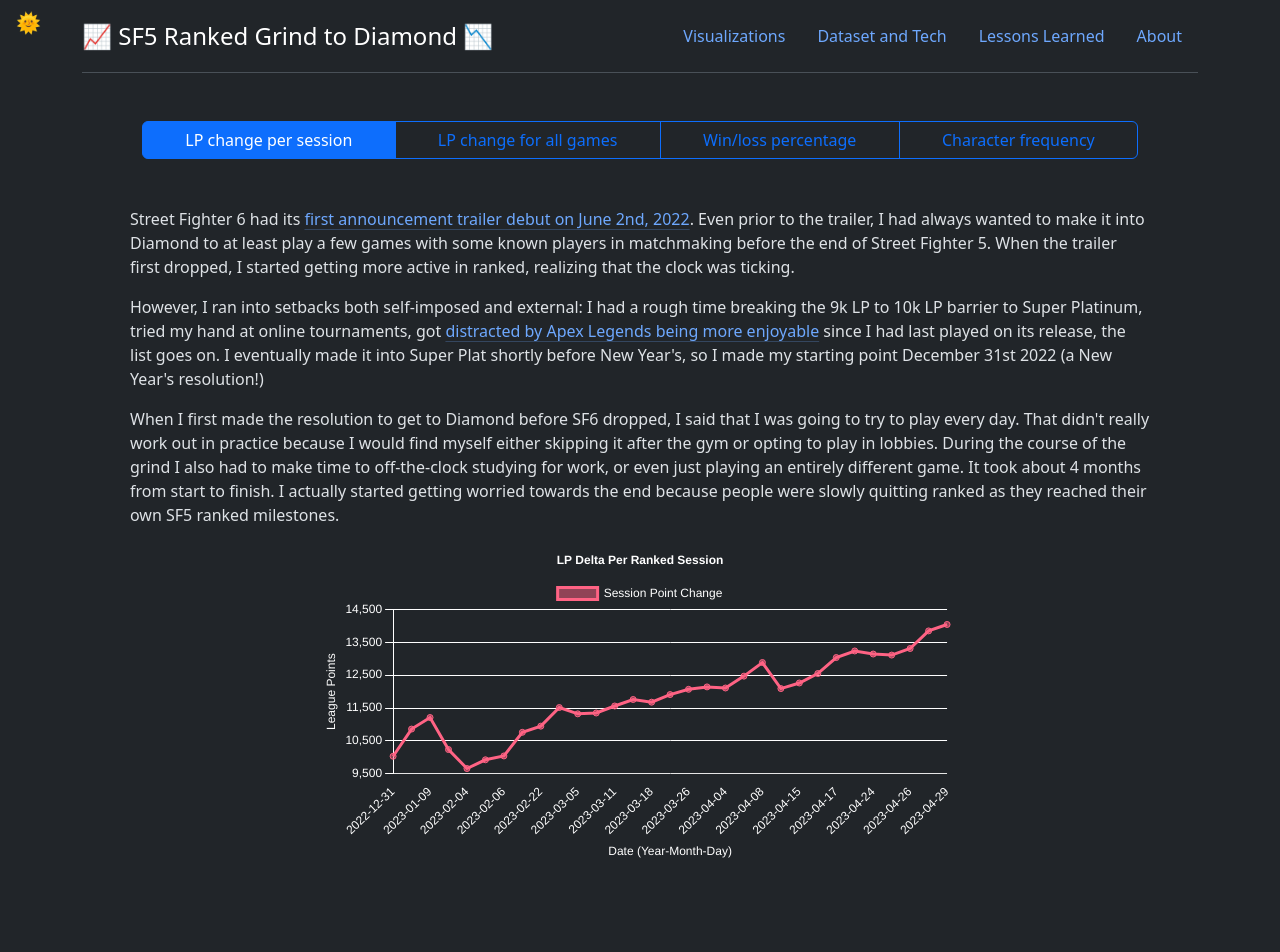
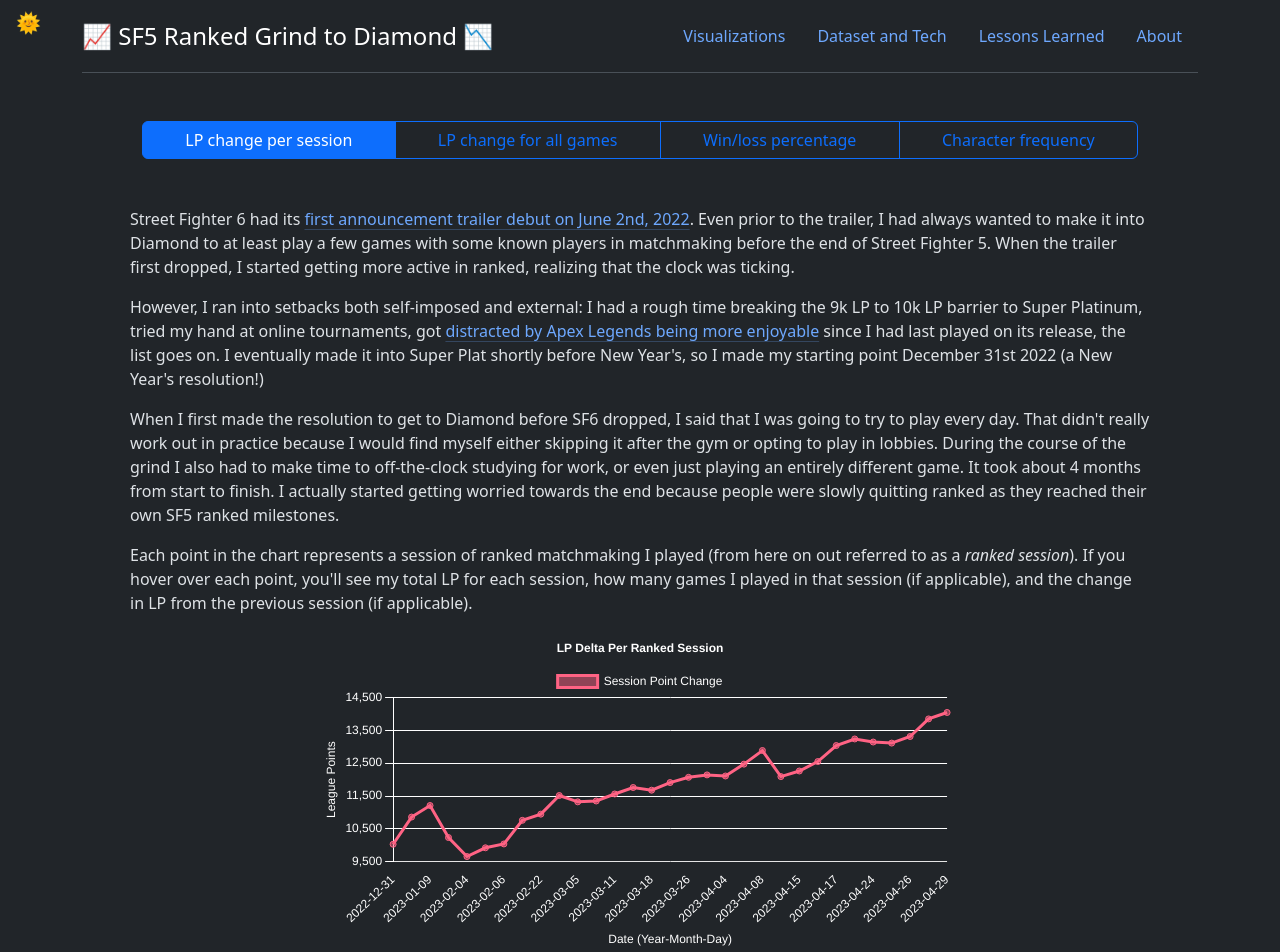
Before and after one commit to jmarkman/sf5-grind-to-diamond, a React (Create React App) app: page / in a window 1280 px wide. Shown: the top 952 px of the page. Built offline with nearby package versions, Linux system fonts and the light colour scheme.

Commit message:
Adding some easter eggs and minor tweaks

```diff
--- a/src/components/aboutpage.tsx
+++ b/src/components/aboutpage.tsx
@@ -18,8 +18,12 @@ const AboutPage = () => {
                 <h1 className='pb-3 text-center'>About this website</h1>
             </div>
             <ReactMarkdown remarkPlugins={[remarkHeadingGap, remarkBreaks]} children={aboutDoc} />
-            <div className='row pb-5 align-content-center'>
-                <YouTubeEmbed hyperlink='https://www.youtube-nocookie.com/embed/8aH5byo3J6A?si=vs7XSqfIcml7ZUZn' videoTitle='History of the Jive, Part 1' />
+            <div className='py-3'>
+                <div className='row'>
+                    <div className='mx-auto text-center'>
+                        <YouTubeEmbed hyperlink='https://www.youtube-nocookie.com/embed/8aH5byo3J6A?si=vs7XSqfIcml7ZUZn' videoTitle='History of the Jive, Part 1' />
+                    </div>
+                </div>
             </div>
         </div>
     );
--- a/src/components/visualizations/persessionchart.tsx
+++ b/src/components/visualizations/persessionchart.tsx
@@ -4,14 +4,29 @@ import RankedSession from '../../models/RankedSession';
 import { Line } from 'react-chartjs-2';
 import "../../css/chart.css";
 import { ThemeContext } from "../../contexts/themecontext";
-import React, { useState, useContext, useEffect } from 'react';
+import React, { useState, useContext, useEffect, useRef } from 'react';
 import { ThemeContextType } from '../../models/ThemeContextType';
 import { LIGHT_MODE, DARK_MODE, NO_GRID_LINE } from '../../models/StyleConstants';
+import YouTubeEmbed from '../youtubeembed';
+import chunPoint from '../../content/images/chun-line-chart-point.png';
+import sphealPoint from '../../content/images/spheal-line-chart-point.png';
+import { ChartJSOrUndefined } from 'react-chartjs-2/dist/types';
 
 const PerSessionChart = (props: VisualizationProps) => {
     ChartJS.register(CategoryScale, LinearScale, PointElement, LineElement, Title, Tooltip, Legend);
+    const chartRef = useRef<ChartJSOrUndefined<"line", RankedSession[], unknown> | null>(null);
     const themeContext: ThemeContextType | null = useContext(ThemeContext);
     const [gridStyle, setGridStyle] = useState<string>("");
+    const [videoVisibility, setVideoVisibility] = useState<boolean>(false);
+    const chunLineChartPoint = new Image();
+    chunLineChartPoint.src = chunPoint;
+
+    const sphealLineChartPoint = new Image();
+    sphealLineChartPoint.src = sphealPoint;
+
+    const closeVideo = (): void => {
+        setVideoVisibility(false);
+    };
 
     useEffect(() => {
         if (themeContext?.theme === "dark") {
@@ -27,6 +42,14 @@ const PerSessionChart = (props: VisualizationProps) => {
 
     let chartOptions: ChartOptions<"line"> = {
         responsive: true,
+        onClick(event, elements, chart) {
+            if (elements.length > 0) {
+                let session: RankedSession = chart.data.datasets[0].data[elements[0].index] as unknown as RankedSession;
+                if (session.date === "2023-03-26") {
+                    setVideoVisibility(true);
+                }
+            }
+        },
         scales: {
             x: {
                 grid: {
@@ -87,12 +110,71 @@ const PerSessionChart = (props: VisualizationProps) => {
         },
     };
 
+    return (
+        <div className='alignment'>
+            <div className='row'>
+                <div className='col'>
+                    <div className='px-5'>
+                        <p>Street Fighter 6 had its <a className='link-offset-2 link-underline link-underline-opacity-25' href='https://www.youtube.com/watch?v=1INU3FOJsTw'>first announcement trailer debut on June 2nd, 2022</a>. Even prior to the trailer, I had always wanted to make it into Diamond to at least play a few games with some known players in matchmaking before the end of Street Fighter 5. When the trailer first dropped, I started getting more active in ranked, realizing that the clock was ticking.</p>
+                        <p>However, I ran into setbacks both self-imposed and external: I had a rough time breaking the 9k LP to 10k LP barrier to Super Platinum, tried my hand at online tournaments, got <a className='link-offset-2 link-underline link-underline-opacity-25' href='https://www.youtube.com/watch?v=RxSmD0OW_oI&list=PLLGcuLWMLx9EHsRlsshuXRgS1Zxz3e-r_&index=1'>distracted by Apex Legends being more enjoyable</a> since I had last played on its release, the list goes on. I eventually made it into Super Plat shortly before New Year's, so I made my starting point December 31st 2022 (a New Year's resolution!)</p>
+                        <p>When I first made the resolution to get to Diamond before SF6 dropped, I said that I was going to try to play every day. That didn't really work out in practice because I would find myself either skipping it after the gym or opting to play in lobbies. During the course of the grind I also had to make time to off-the-clock studying for work, or even just playing an entirely different game. It took about 4 months from start to finish. I actually started getting worried towards the end because people were slowly quitting ranked as they reached their own SF5 ranked milestones.</p>
+                        <p>Each point in the chart represents a session of ranked matchmaking I played (from here on out referred to as a <em>ranked session</em>). If you hover over each point, you'll see my total LP for each session, how many games I played in that session (if applicable), and the change in LP from the previous session (if applicable).</p>
+                    </div>
+                </div>
+            </div>
+            {videoVisibility &&
+                <div className='py-3'>
+                    <div className='row'>
+                        <div className='mx-auto text-center'>
+                            <YouTubeEmbed videoTitle='The breakthrough' hyperlink='https://www.youtube-nocookie.com/embed/wVbmQbMZu7E?si=RJzdeXlcbzCvcnil' />
+                        </div>
+                    </div>
+                    <div className='row'>
+                        <div className='mx-auto text-center'>
+                            <button className='btn btn-danger' onClick={closeVideo}>Close</button>
+                        </div>
+                    </div>
+                </div>
+            }
+            <div className='row'>
+                <div className='col'>
+                    <div className='responsiveChart'>
+                        <Line ref={chartRef} options={chartOptions} data={generateLineChartData(lineChartLabels, allRankedSessions)} />
+                    </div>
+                </div>
+            </div>
+        </div>
+    );
+};
+
+/**
+ * Generates the line chart data and the label easter eggs for the
+ * points on the chart
+ * @param axesLabels
+ * @param rankedSessions
+ * @returns The chart data object for the Line element
+ */
+const generateLineChartData = (axesLabels: string[], rankedSessions: RankedSession[]): ChartData<"line", RankedSession[]> => {
+    let flag: number = Math.floor(Math.random() * 11);
+    let pointStyle: HTMLImageElement = new Image();
+
+    switch (flag) {
+        case 3:
+            pointStyle.src = chunPoint;
+            break;
+        case 7:
+            pointStyle.src = sphealPoint;
+            break;
+        default:
+            break;
+    }
+
     let lineChartData: ChartData<"line", RankedSession[]> = {
-        labels: lineChartLabels,
+        labels: axesLabels,
         datasets: [
             {
                 label: 'Session Point Change',
-                data: allRankedSessions,
+                data: rankedSessions,
                 parsing: {
                     xAxisKey: 'date',
                     yAxisKey: 'pointsEnd'
@@ -101,38 +183,13 @@ const PerSessionChart = (props: VisualizationProps) => {
                 backgroundColor: 'rgba(255, 99, 132, 0.5)',
                 datalabels: {
                     display: false
-                }
+                },
+                pointStyle: pointStyle.src === "" ? "circle" : pointStyle
             }
         ]
     };
 
-    return (
-        <div className='alignment'>
-            <div className='row'>
-                <div className='col'>
-                    <div className='px-5'>
-                        <p>Street Fighter 6 had its <a className='link-offset-2 link-underline link-underline-opacity-25' href='https://www.youtube.com/watch?v=1INU3FOJsTw'>first announcement trailer debut on June 2nd, 2022</a>. Even prior to the trailer, I had always wanted to make it into Diamond to at least play a few games with some known players in matchmaking before the end of Street Fighter 5. When the trailer first dropped, I started getting more active in ranked, realizing that the clock was ticking.</p>
-                        <p>However, I ran into setbacks both self-imposed and external: I had a rough time breaking the 9k LP to 10k LP barrier to Super Platinum, tried my hand at online tournaments, got <a className='link-offset-2 link-underline link-underline-opacity-25' href='https://www.youtube.com/watch?v=RxSmD0OW_oI&list=PLLGcuLWMLx9EHsRlsshuXRgS1Zxz3e-r_&index=1'>distracted by Apex Legends being more enjoyable</a> since I had last played on its release, the list goes on. I eventually made it into Super Plat shortly before New Year's, so I made my starting point December 31st 2022 (a New Year's resolution!)</p>
-                        <p>When I first made the resolution to get to Diamond before SF6 dropped, I said that I was going to try to play every day. That didn't really work out in practice because I would find myself either skipping it after the gym or opting to play in lobbies. During the course of the grind I also had to make time to off-the-clock studying for work, or even just playing an entirely different game. It took about 4 months from start to finish. I actually started getting worried towards the end because people were slowly quitting ranked as they reached their own SF5 ranked milestones.</p>
-                    </div>
-                </div>
-            </div>
-            <div className='row'>
-                <div className='col'>
-                    <div className='responsiveChart'>
-                        <Line options={chartOptions} data={lineChartData} />
-                    </div>
-                </div>
-            </div>
-            <div className='row'>
-                <div className='col'>
-                    <div className='px-5 py-5'>
-                        <p>Each point in the chart represents a session of ranked matchmaking I played (from here on out referred to as a <em>ranked session</em>). If you hover over each point, you'll see my total LP for each session, how many games I played in that session (if applicable), and the change in LP from the previous session (if applicable).</p>
-                    </div>
-                </div>
-            </div>
-        </div>
-    );
+    return lineChartData;
 };
 
 /**
--- a/src/components/youtubeembed.tsx
+++ b/src/components/youtubeembed.tsx
@@ -4,7 +4,7 @@ import YouTubeEmbedProps from '../models/YouTubeEmbedProps';
 const YouTubeEmbed = (props: YouTubeEmbedProps) => {
 
     return (
-        <iframe width='1280' height='720' title={props.videoTitle} src={props.hyperlink} />
+        <iframe width='1024' height='576' title={props.videoTitle} src={props.hyperlink} />
     );
 
 }
--- /dev/null
+++ b/src/custom.d.ts
@@ -0,0 +1 @@
+declare module "*.png"
```
Also changed, not shown: src/content/writing/findings.md (+1 -1 lines), src/content/images/chun-line-chart-point.png (added), src/content/images/spheal-line-chart-point.png (added).
